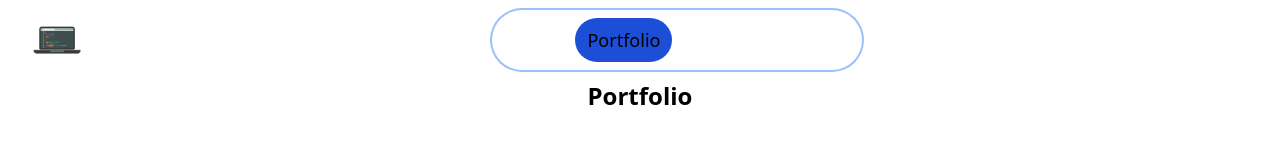
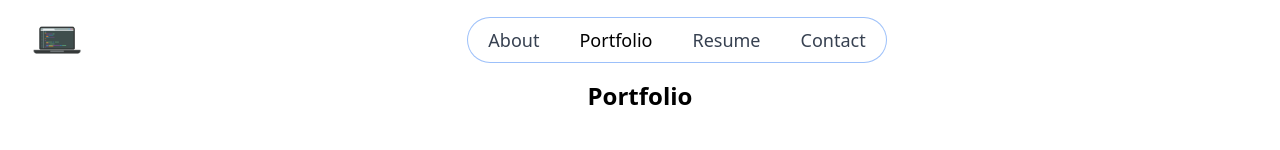
Before and after one commit to zachcygan/portfolio, a Next.js app: page /portfolio in a window 1280 px wide. Shown: the top 150 px of the page. Built offline with nearby package versions, Linux system fonts and the light colour scheme.

Commit message:
working on navbar

```diff
--- a/package.json
+++ b/package.json
@@ -18,6 +18,7 @@
     "@types/react-dom": "18.2.7",
     "@vercel/analytics": "^1.0.2",
     "autoprefixer": "10.4.15",
+    "framer-motion": "^10.16.4",
     "next": "13.4.19",
     "postcss": "8.4.28",
     "react": "18.2.0",
--- a/src/app/page.tsx
+++ b/src/app/page.tsx
@@ -1,10 +1,4 @@
-import { Metadata } from 'next'
 import AboutMe from "../components/aboutMe"
-
-export const metadata: Metadata = {
-  title: 'Zach Cygan - Full Stack Web Developer',
-  description: 'Zachary Cygan is a full stack web developer with a passion for creating beautiful, functional websites and web applications.',
-}
 
 export default function Home() {
   return (
--- a/src/components/navbar.tsx
+++ b/src/components/navbar.tsx
@@ -1,11 +1,17 @@
 'use client'
-import { useState } from 'react'
-import { Disclosure } from '@headlessui/react'
-import { Bars3Icon, XMarkIcon } from '@heroicons/react/24/outline'
+import { Fragment, useState } from 'react'
+import { Disclosure, Transition, Popover } from '@headlessui/react'
+import { motion } from "framer-motion"
 import { usePathname } from 'next/navigation'
 import SlideOver from './slideOver'
 import Image from 'next/image'
 import Link from 'next/link'
+
+type MobileNavItemProps = {
+  href: string
+  children: React.ReactNode
+}
+type SVGProps = React.SVGAttributes<SVGSVGElement>;
 
 const navigation = [
   { name: 'About', href: '/', current: true },
@@ -18,29 +24,114 @@ function classNames(...classes: string[]) {
   return classes.filter(Boolean).join(' ')
 }
 
+function MobileNavItem({ href, children }: MobileNavItemProps) {
+  return (
+    <li>
+      <Link href={href}>
+        <Popover.Button as={Link} href={href} className="block py-2">
+          {children}
+        </Popover.Button>
+      </Link>
+    </li>
+  )
+}
+
+function CloseIcon(props: SVGProps) {
+  return (
+    <svg viewBox="0 0 24 24" aria-hidden="true" {...props}>
+      <path
+        d="m17.25 6.75-10.5 10.5M6.75 6.75l10.5 10.5"
+        fill="none"
+        stroke="currentColor"
+        strokeWidth="1.5"
+        strokeLinecap="round"
+        strokeLinejoin="round"
+      />
+    </svg>
+  )
+}
+
+function ChevronDownIcon(props: SVGProps) {
+  return (
+    <svg viewBox="0 0 8 6" aria-hidden="true" {...props}>
+      <path
+        d="M1.75 1.75 4 4.25l2.25-2.5"
+        fill="none"
+        strokeWidth="1.5"
+        strokeLinecap="round"
+        strokeLinejoin="round"
+      />
+    </svg>
+  )
+}
 
 export default function Navbar() {
   const pathname = usePathname();
-  console.log(pathname);
-
+  const [hoveredPath, setHoveredPath] = useState(pathname);
   const [isSlideOpen, setIsSlideOpen] = useState<boolean>(false)
 
   return (
     <Disclosure as="nav" className="dark:bg-darkBg">
       {({ open }) => (
         <>
-          <div className=" max-w-7xl mx-auto px-2 sm:px-6 lg:px-8">
+          <div className="mx-auto px-2 sm:px-6 lg:px-8">
             <div className="relative flex h-16 items-center justify-between">
               <div className="absolute inset-y-0 right-0 flex items-center min-[900px]:hidden">
-                {/* Mobile menu button*/}
-                <Disclosure.Button className="inline-flex items-center justify-center rounded-md p-2 text-gray-400 hover:bg-gray-700 hover:text-white focus:outline-none focus:ring-2 focus:ring-inset focus:ring-white">
-                  <span className="sr-only">Open main menu</span>
-                  {open ? (
-                    <XMarkIcon className="block h-6 w-6" aria-hidden="true" />
-                  ) : (
-                    <Bars3Icon className="block h-6 w-6" aria-hidden="true" />
-                  )}
-                </Disclosure.Button>
+                <Popover>
+                  <Popover.Button className="group flex items-center rounded-full bg-white/90 px-4 py-2 text-sm font-medium text-zinc-800 shadow-lg shadow-zinc-800/5 ring-1 ring-zinc-900/5 backdrop-blur dark:bg-zinc-800/90 dark:text-zinc-200 dark:ring-white/10 dark:hover:ring-white/20">
+                    Menu
+                    <ChevronDownIcon className="ml-3 h-auto w-2 stroke-zinc-500 group-hover:stroke-zinc-700 dark:group-hover:stroke-zinc-400" />
+                  </Popover.Button>
+                  <Transition.Root>
+                    <Transition.Child
+                      as={Fragment}
+                      enter="duration-150 ease-out"
+                      enterFrom="opacity-0"
+                      enterTo="opacity-100"
+                      leave="duration-150 ease-in"
+                      leaveFrom="opacity-100"
+                      leaveTo="opacity-0"
+                    >
+                      <Popover.Overlay className="fixed inset-0 z-50 bg-zinc-800/40 backdrop-blur-sm dark:bg-black/80" />
+                    </Transition.Child>
+                    <Transition.Child
+                      as={Fragment}
+                      enter="duration-150 ease-out"
+                      enterFrom="opacity-0 scale-95"
+                      enterTo="opacity-100 scale-100"
+                      leave="duration-150 ease-in"
+                      leaveFrom="opacity-100 scale-100"
+                      leaveTo="opacity-0 scale-95"
+                    >
+                      <Popover.Panel
+                        focus
+                        className="fixed inset-x-4 top-8 z-50 origin-top rounded-3xl bg-white p-8 ring-1 ring-zinc-900/5 dark:bg-zinc-900 dark:ring-zinc-800"
+                      >
+                        <div className="flex flex-row-reverse items-center justify-between">
+                          <Popover.Button aria-label="Close menu" className="-m-1 p-1">
+                            <CloseIcon className="h-6 w-6 text-zinc-500 dark:text-zinc-400" />
+                          </Popover.Button>
+                          <h2 className="text-sm font-medium text-zinc-600 dark:text-zinc-400">
+                            Navigation
+                          </h2>
+                        </div>
+                        <nav className="mt-6">
+                          <ul className="-my-2 divide-y divide-zinc-100 text-base text-zinc-800 dark:divide-zinc-100/5 dark:text-zinc-300">
+                            <MobileNavItem href="/">About</MobileNavItem>
+                            <MobileNavItem href="/portfolio">Portfolio</MobileNavItem>
+                            <MobileNavItem href="/resume">Resume</MobileNavItem>
+                            <div onClick={(e) => {
+                              e.preventDefault(); // prevent navigation
+                              setIsSlideOpen(true);
+                            }}>
+                              <MobileNavItem href="#">Contact</MobileNavItem>
+                            </div>
+                          </ul>
+                        </nav>
+                      </Popover.Panel>
+                    </Transition.Child>
+                  </Transition.Root>
+                </Popover>
               </div>
               <div className="text-black flex flex-shrink-0 items-center justify-center">
                 <Link
@@ -56,27 +147,46 @@ export default function Navbar() {
                   />
                 </Link>
               </div>
-              <div className="flex flex-1 items-center justify-center sm:items-stretch">
-                <div className="hidden sm:ml-6 sm:block flex">
-                  <div className="flex items-center justify-center max-[900px]:hidden ring-2 rounded-full p-2">
+              <div className="flex-1">
+                <div className="hidden sm:ml-6 sm:block text-center">
+                  <div className="inline-flex ring-1 rounded-full items-center justify-center max-[900px]:hidden">
                     {navigation.map((item) => {
-                      return (<Link
+                      const isActive = item.href === pathname;
+                      return (
+                        <Link
                           key={item.name}
                           href={item.href}
-                        className={classNames(
-                          item.href === pathname ? 'bg-blue text-black rounded-full px-3 text-lg py-2 font-medium' : 'text-white hover:bg-blue hover:rounded-full hover:text-white rounded-md px-2 mx-1 py-2 text-lg font-medium'
-                        )}
+                          className={`px-5 py-2 rounded-md text-lg lg:text-lg relative no-underline duration-200 ease-in hover:text-black ${isActive ? "text-black" : "text-gray-700"}`}
                           aria-current={item.href === pathname ? 'page' : undefined}
                           onClick={(e) => {
                             if (item.name === 'Contact') {
-                            e.preventDefault();
+                              e.preventDefault(); // prevent navigation
                               setIsSlideOpen(true);
                             }
                           }}
+                          onMouseOver={() => setHoveredPath(item.href)}
+                          onMouseLeave={() => setHoveredPath(pathname)}
                         >
-                        {item.name}
+                          <span>{item.name}</span>
+                          {item.href === hoveredPath && (
+                            <motion.div
+                              className="absolute bottom-0 left-0 h-full bg-blue-400 rounded-md -z-10"
+                              layoutId="navbar"
+                              aria-hidden="true"
+                              style={{
+                                width: "100%",
+                              }}
+                              transition={{
+                                type: "spring",
+                                bounce: 0.25,
+                                stiffness: 130,
+                                damping: 9,
+                                duration: 0.2,
+                              }}
+                            />
+                          )}
                         </Link>
-                      )
+                      );
                     })}
                   </div>
                   <SlideOver isOpen={isSlideOpen} onClose={() => setIsSlideOpen(false)} />
@@ -84,34 +194,8 @@ export default function Navbar() {
               </div>
             </div>
           </div>
-
-          <Disclosure.Panel className="min-[900px]:hidden">
-            <div className="space-y-1 px-2 pb-3 pt-2">
-              {navigation.map((item) => (
-                <Disclosure.Button
-                  key={item.name}
-                  as="a"
-                  href={item.href}
-                  className={classNames(
-                    item.current ? 'bg-gray-900 text-white' : 'text-gray-300 hover:bg-gray-700 hover:text-white',
-                    'block rounded-md px-3 py-2 text-base font-medium'
-                  )}
-                  aria-current={item.current ? 'page' : undefined}
-                  onClick={(e) => {
-                    if (item.name === 'Contact') {
-                      e.preventDefault(); // prevent navigation
-                      setIsSlideOpen(true);
-                    }
-                  }}
-                >
-                  {item.name}
-                </Disclosure.Button>
-              ))}
-            </div>
-          </Disclosure.Panel>
         </>
       )}
-
     </Disclosure>
   )
 }
```
Also changed, not shown: 1 other file (tests, documents, lock files or other folders). Lines whose indentation alone changed are shown as unchanged.
